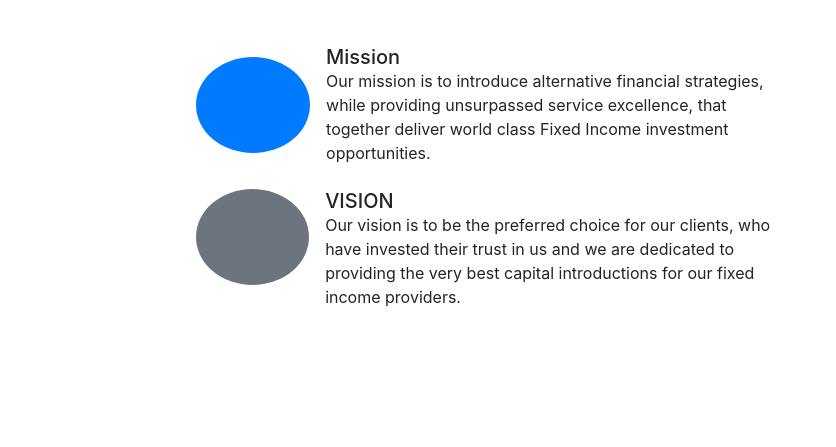
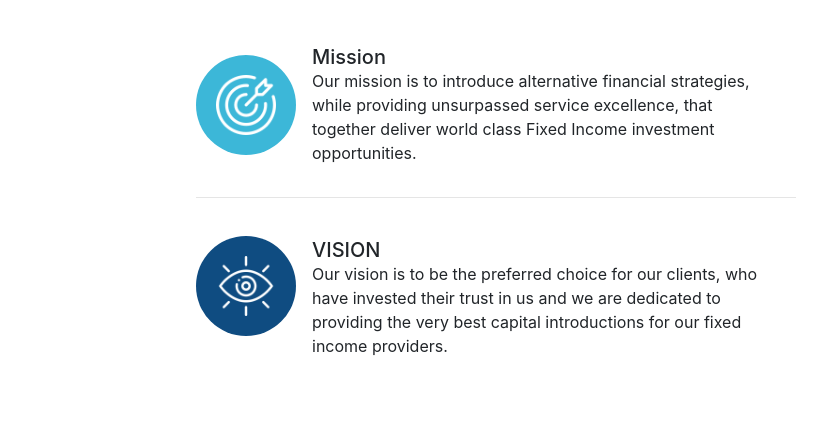
Before and after one commit to zubair7384/zoom_Test_Task, a plain HTML site: page index.html in a window 1280 px wide. Shown: the part 1723-2170 px from the top of the page, 444-1280 px from the left. Drawn offline with nearby package versions, Linux system fonts and the light colour scheme.

Commit message:
some new changes

```diff
--- a/index.html
+++ b/index.html
@@ -242,7 +242,13 @@
             />
             <div class="text-about-wrapper w-50">
               <div class="d-flex justify-content-between align-center">
-                <div class="bg-primary p-5 w-25 h-25 rounded-circle"></div>
+                <div class="circle-one p-5 h-25 rounded-circle">
+                  <img
+                    class="circle-img"
+                    src="./asset/mission.png"
+                    alt="'mission"
+                  />
+                </div>
                 <div class="px-3">
                   <h5 class="text-capitalize">Mission</h5>
                   <p>
@@ -253,8 +259,15 @@
                   </p>
                 </div>
               </div>
+              <hr class="about-breaker" />
               <div class="d-flex justify-content-between align-center">
-                <div class="bg-secondary p-5 w-25 h-25 rounded-circle"></div>
+                <div class="circle-two p-5 h-25 rounded-circle">
+                  <img
+                    class="circle-img"
+                    src="./asset/vision.png"
+                    alt="'mission"
+                  />
+                </div>
                 <div class="px-3 mt-4">
                   <h5 class="text-capitalize">VISION</h5>
                   <p>
--- a/styles.css
+++ b/styles.css
@@ -24,7 +24,7 @@ header {
 }
 
 header .logo {
-  width: 190px;
+  width: 150px;
 }
 
 header .header-wrapper .nav-wrapper {
@@ -350,6 +350,32 @@ header .navbar {
   font-size: 16px;
 }
 
+.circle-one,
+.circle-two {
+  display: flex;
+  justify-content: center;
+  align-items: center;
+  width: 100px;
+  height: 100px;
+  padding: 20px !important;
+}
+.circle-one {
+  background-color: #3cb7d8;
+}
+.circle-two {
+  background-color: #0f4c81;
+}
+
+.circle-img {
+  width: 60px;
+  height: 60px;
+  filter: invert(1);
+}
+
+.about-breaker {
+  margin-top: 2rem;
+}
+
 .socials-icons {
   padding: 10px;
   border-radius: 99%;
@@ -418,6 +444,7 @@ ul .list-items a {
 .about-container {
   width: 1200px;
   margin: 0 auto;
+  padding-bottom: 6rem !important;
 }
 .about-title {
   font-size: 42px;
@@ -535,6 +562,9 @@ ul .list-items a {
   header .navbar .nav-item .nav-link {
     font-size: 18px;
   }
+  .about-container {
+    padding-bottom: 2rem !important;
+  }
   .call-button {
     font-size: 18px;
     padding: 7px 40px;
@@ -554,11 +584,14 @@ ul .list-items a {
   }
   .about-desc-wrapper > img {
     margin: 0 auto;
+    width: 300px;
+    height: 300px;
   }
   .text-about-wrapper {
     width: 100% !important;
     margin-top: 2rem;
   }
+
   .footer-ul {
     margin-bottom: 0 !important;
     padding-bottom: 0 !important;
@@ -597,7 +630,7 @@ ul .list-items a {
 }
 @media (max-width: 528px) {
   .hr-line {
-    left: 90px;
+    display: none;
   }
   .right-return-text {
     margin-top: 16rem;
@@ -615,3 +648,8 @@ ul .list-items a {
     margin-top: 1rem;
   }
 }
+@media (max-width: 528px) {
+  .right-return-text {
+    margin-top: 20rem;
+  }
+}
```
Also changed, not shown: asset/mission.png (added), asset/vision.png (added).
